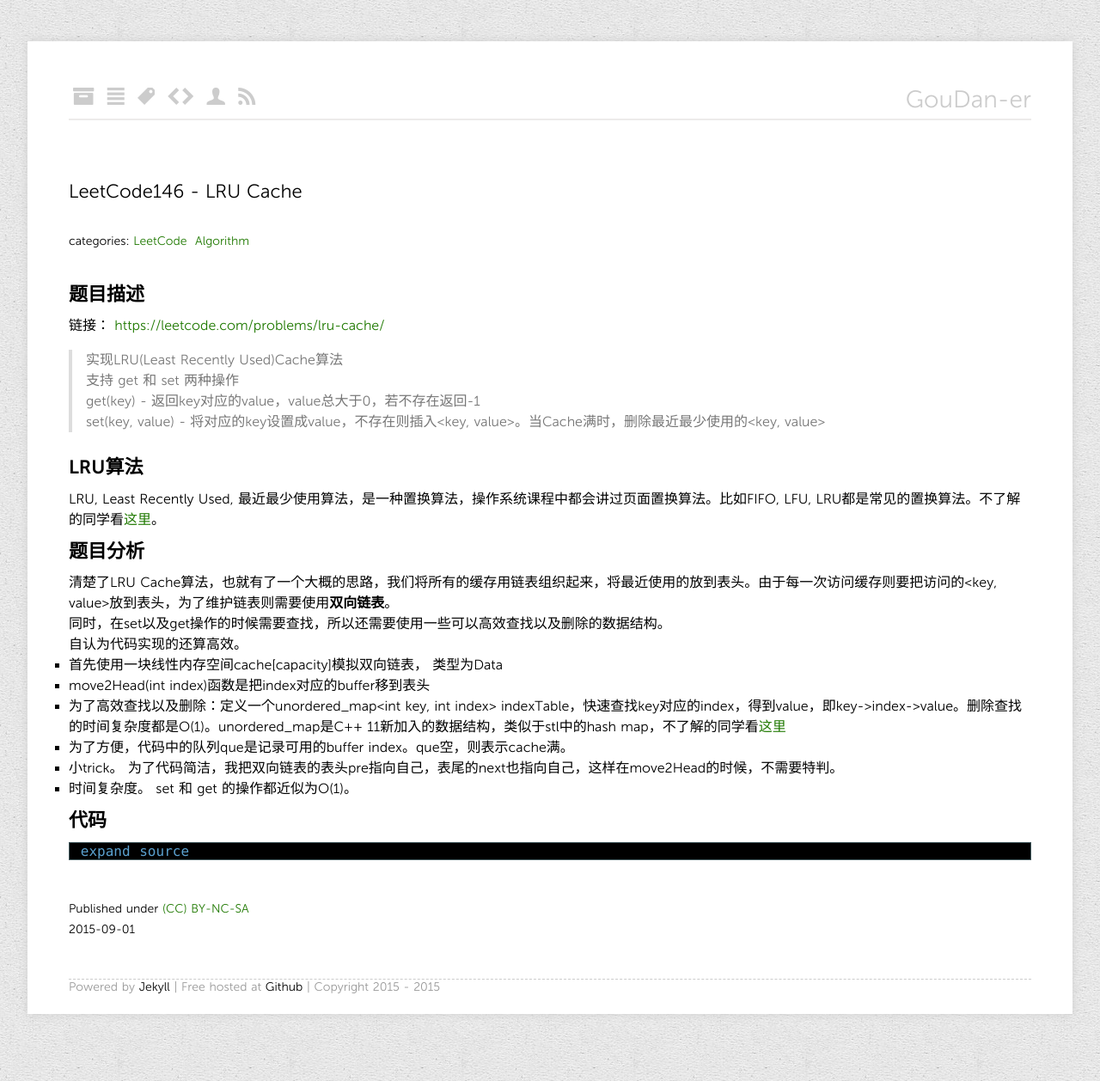
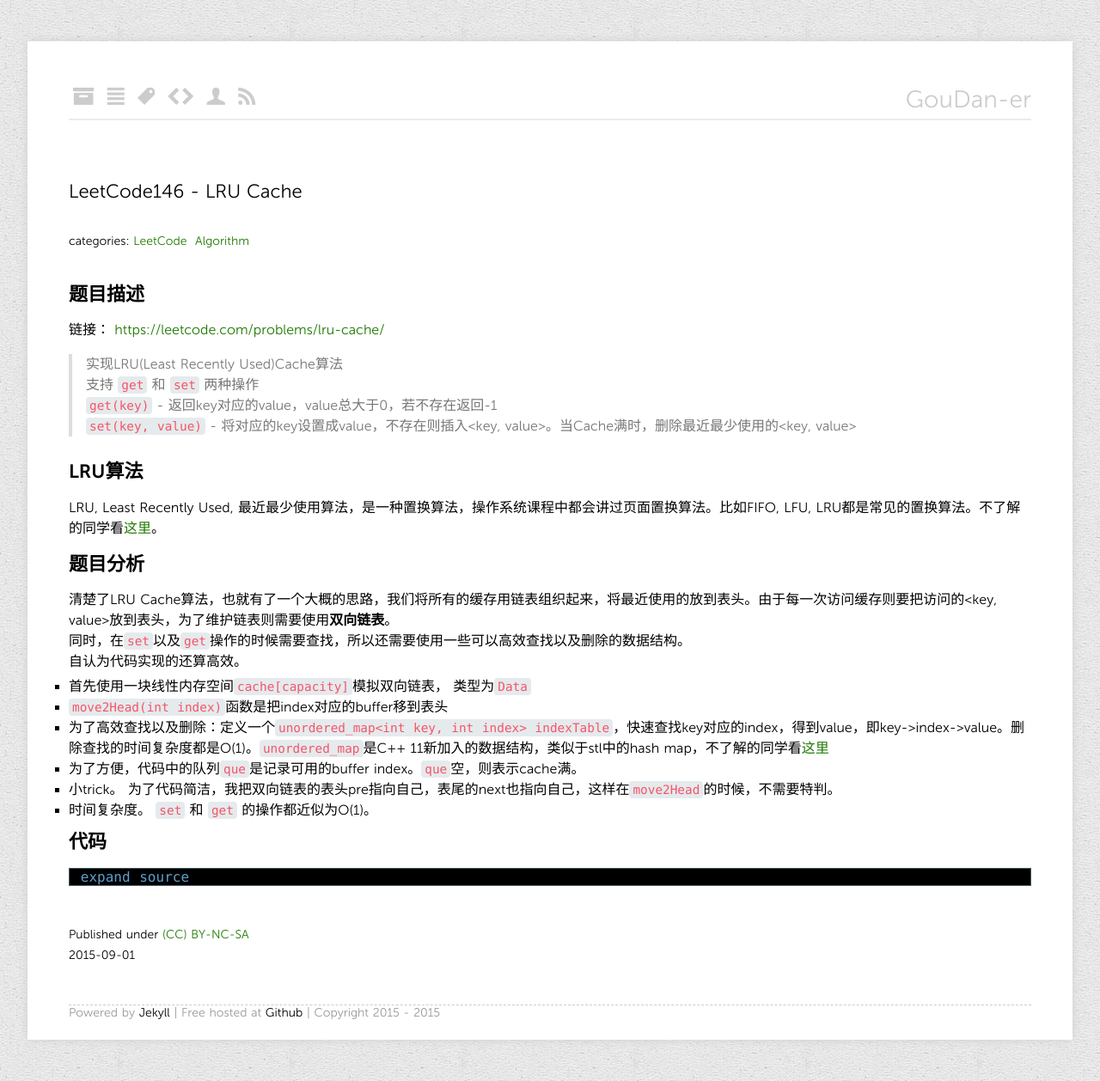
Before and after one commit to goudan-er/goudan-er.github.io, a Jekyll site: the page built from _posts/2015-09-01-leetcode146-lru-cache.md, in a window 1280 px wide. Shown: the whole page at 86% size. Built offline with Jekyll 4.4.1, drawn with Linux system fonts in a browser that asks for light colours; nearby versions of some CDN libraries; Markdown is read by kramdown in place of the engine named in the settings; comment, search, counter and statistics services are not loaded.

Commit message:
add code css

```diff
--- a/media/css/screen.css
+++ b/media/css/screen.css
@@ -144,7 +144,7 @@ body>div
     moz-box-shadow: 0 0 10px 0 #cfcfcf;
     padding: 3em 3em 1.5em;
     webkit-box-shadow: 0 0 10px 0 #cfcfcf;
-    width: 70%;
+    width: 60%;
 }
 
 h1.head
@@ -189,9 +189,19 @@ h4
 {
     margin: 0 0 0.75em 0;
 }
+code
+{
+    background-color: #E5EAED;
+    border-radius: 4px;
+    color: #F55567;
+    font-size: 90%;
+    padding: 2px 4px;
+    font-family: Menlo, Monaco, Consolas, "Courier New", monospace;
+}
 p
 {
     line-height: 1.5em;
+    margin: 5px 0px;
 }
 ul, ol, dl
 {
@@ -287,7 +297,7 @@ em
 }
 strong
 {
-    font-weight: 700;
+    font-weight: bold;
 }
 img.avatar
 {
```
Also changed, not shown: media/css/screen-mobil.css (+9 -0 lines).
